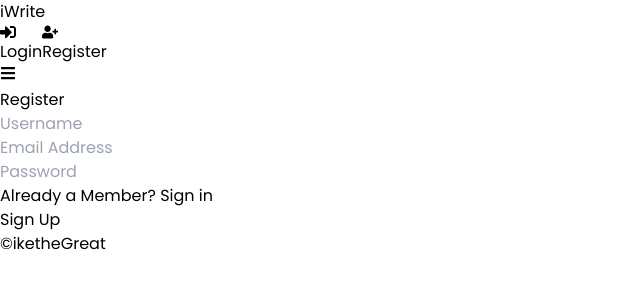
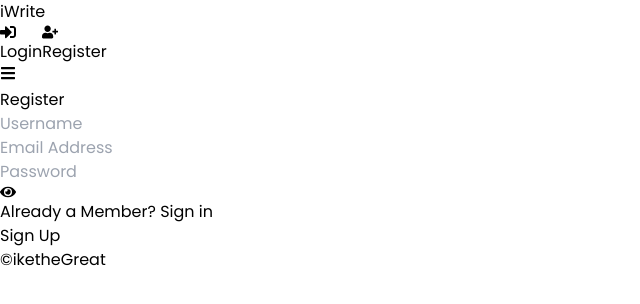
Before and after one commit to IketheGreat/iWrite, a React (Vite) app in the folder client/: page /register in a window 1280 px wide. Shown: the top 304 px of the page, without its empty margins (0-640 px from the left). Built offline with nearby package versions, Linux system fonts and the light colour scheme.

Commit message:
add show password to register page

```diff
--- a/client/src/pages/Register.tsx
+++ b/client/src/pages/Register.tsx
@@ -7,12 +7,13 @@
 import { toast } from "react-toastify";
 import { MyError } from "../interface/error";
 import LoadingSpinner from "../components/LoadingSpinner";
+import { FaEye, FaEyeSlash } from "react-icons/fa";
 
 export default function Register() {
   const dispatch = useAppDispatch();
   const navigate = useNavigate();
 
-  const {data:user, status} = useSelector((state: RootState) => state.auth);
+  const { data: user, status } = useSelector((state: RootState) => state.auth);
   const error = useSelector((state: RootState) => state.auth.error as MyError);
 
   const [inputs, setInputs] = useState({
@@ -20,6 +21,12 @@
     email: "",
     password: "",
   });
+
+  const [showPassword, setShowPassword] = useState(false);
+
+  const togglePassword = () => {
+    setShowPassword((prev) => !prev);
+  };
 
   const handleChange = (e: React.ChangeEvent<HTMLInputElement>) => {
     setInputs((prevState) => ({
@@ -88,9 +95,9 @@
                 </div>
               )}
           </div>
-          <div>
+          <div className="relative">
             <input
-              type="password"
+              type={showPassword ? "text" : "password"}
               name="password"
               min={5}
               className="border w-full p-2 outline-blue-500"
@@ -99,6 +106,19 @@
               value={inputs.password}
               onChange={handleChange}
             />
+            <div className="absolute inset-y-0 right-0 flex items-center pr-3">
+              {showPassword ? (
+                <FaEyeSlash
+                  className="w-5 h-5 text-black text-opacity-25 cursor-pointer"
+                  onClick={togglePassword}
+                />
+              ) : (
+                <FaEye
+                  className="w-5 h-5 text-black text-opacity-25 cursor-pointer"
+                  onClick={togglePassword}
+                />
+              )}
+            </div>
             {error &&
               Array.isArray(error) &&
               error.some((err) => err.path === "password") && (
```
